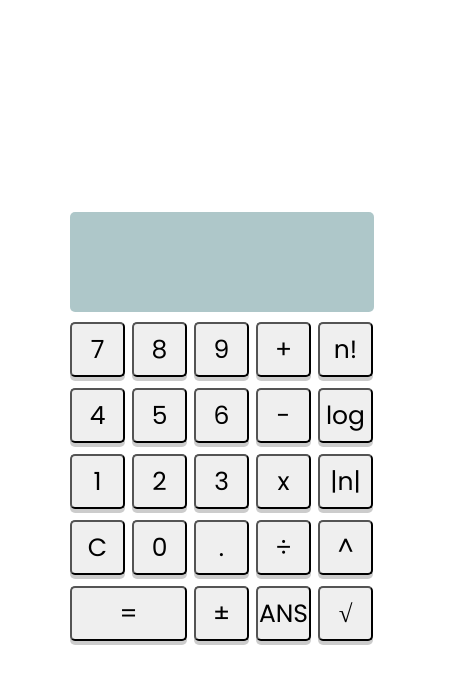
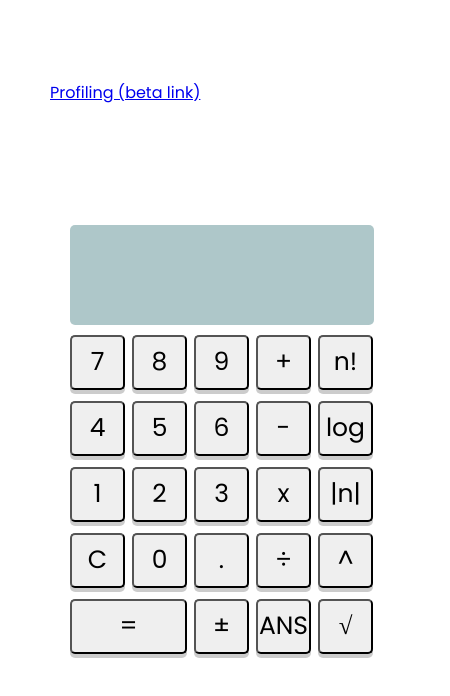
Before and after one commit to martafonekVOLE/IVS_Project_Calc, an Electron app: page index.html in a window 450 px wide. Drawn offline with Linux system fonts and the light colour scheme.

Commit message:
Profiling source was added into the main repo branch
Profiling is now considered as developed and so it was added into the
main branch. Some bugs need to be fixed.

- index.html, profiling.html -> links to switch between two options were
added (they will be changed soon)
- package.json -> require administrator login option was removed. App
  can be installed without admin permission.

```diff
--- a/index.html
+++ b/index.html
@@ -9,8 +9,9 @@
 </head>
 <body>
     <div class="calculator">
+        <a href="profiling.html">Profiling (beta link)</a>
+        <div class="keys">
 
-        <div class="keys">
             <form name="form">
                 <div class="screen" id="intermediate" style="margin-bottom: 0px; border-radius: 5px 5px 0 0;"></div>
                 <div id="inputField" class="screen"> </div>
--- a/package.json
+++ b/package.json
@@ -15,8 +15,7 @@
       "target": [
         "nsis"
       ],
-      "icon": "icon.ico",
-      "requestedExecutionLevel": "requireAdministrator"
+      "icon": "icon.ico"
     },
     "nsis": {
       "installerIcon": "icon.ico",
```
Also changed, not shown: profiling.html (+1 -0 lines).
